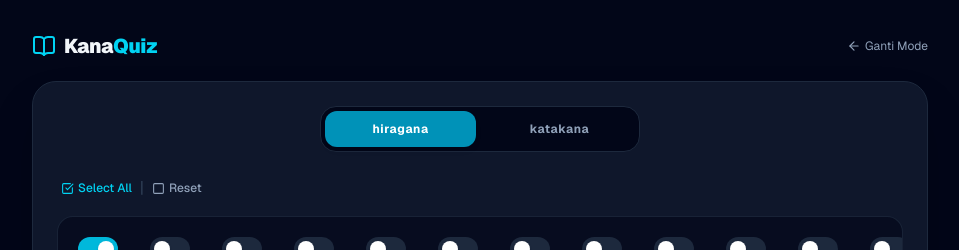
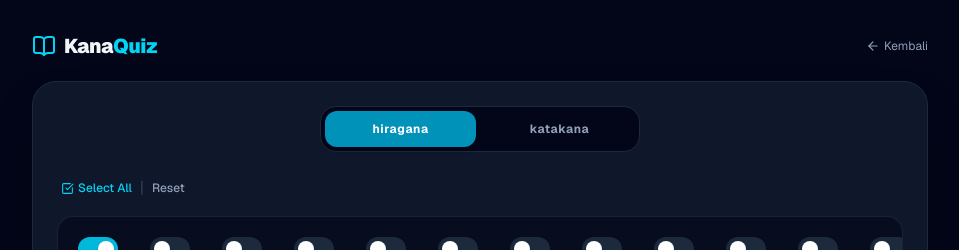
Before and after one commit to AbimanyuGilar/kana-flashcard, a Next.js app: page / in a window 1280 px wide. Both pictures are taken after a click on the button 492 px from the left and 450 px from the top of the page. Shown: the top 250 px of the page, without its empty margins (160-1119 px from the left). Built offline with nearby package versions, Linux system fonts and the light colour scheme.

Commit message:
fix: fix back button

```diff
--- a/app/page.tsx
+++ b/app/page.tsx
@@ -315,10 +315,10 @@ export default function KanaQuizApp() {
         </div>
         {gameState !== 'mode_select' && (
           <button
-            onClick={() => setGameState('mode_select')}
+            onClick={gameState === 'playing' ? () => setGameState('setup') : () => setGameState('mode_select')}
             className="flex items-center gap-1 text-xs text-slate-400 hover:text-white transition"
           >
-            <ArrowLeft size={14} /> Ganti Mode
+            <ArrowLeft size={14} /> Kembali
           </button>
         )}
       </header>
@@ -465,7 +465,7 @@ export default function KanaQuizApp() {
                       onClick={handleDeselectAllGroups}
                       className="text-xs text-slate-400 hover:underline flex items-center gap-1 font-medium"
                     >
-                      <Square size={13} /> Reset
+                      Reset
                     </button>
                   </div>
                 </div>
@@ -767,10 +767,10 @@ export default function KanaQuizApp() {
 
             <div className="flex gap-3">
               <button
-                onClick={() => setGameState('mode_select')}
+                onClick={() => setGameState('setup')}
                 className="flex-1 py-4 bg-slate-800 hover:bg-slate-700 text-slate-200 font-bold rounded-2xl transition text-sm"
               >
-                Ganti Mode
+                Kembali
               </button>
               <button
                 onClick={handleStartQuiz}
```
